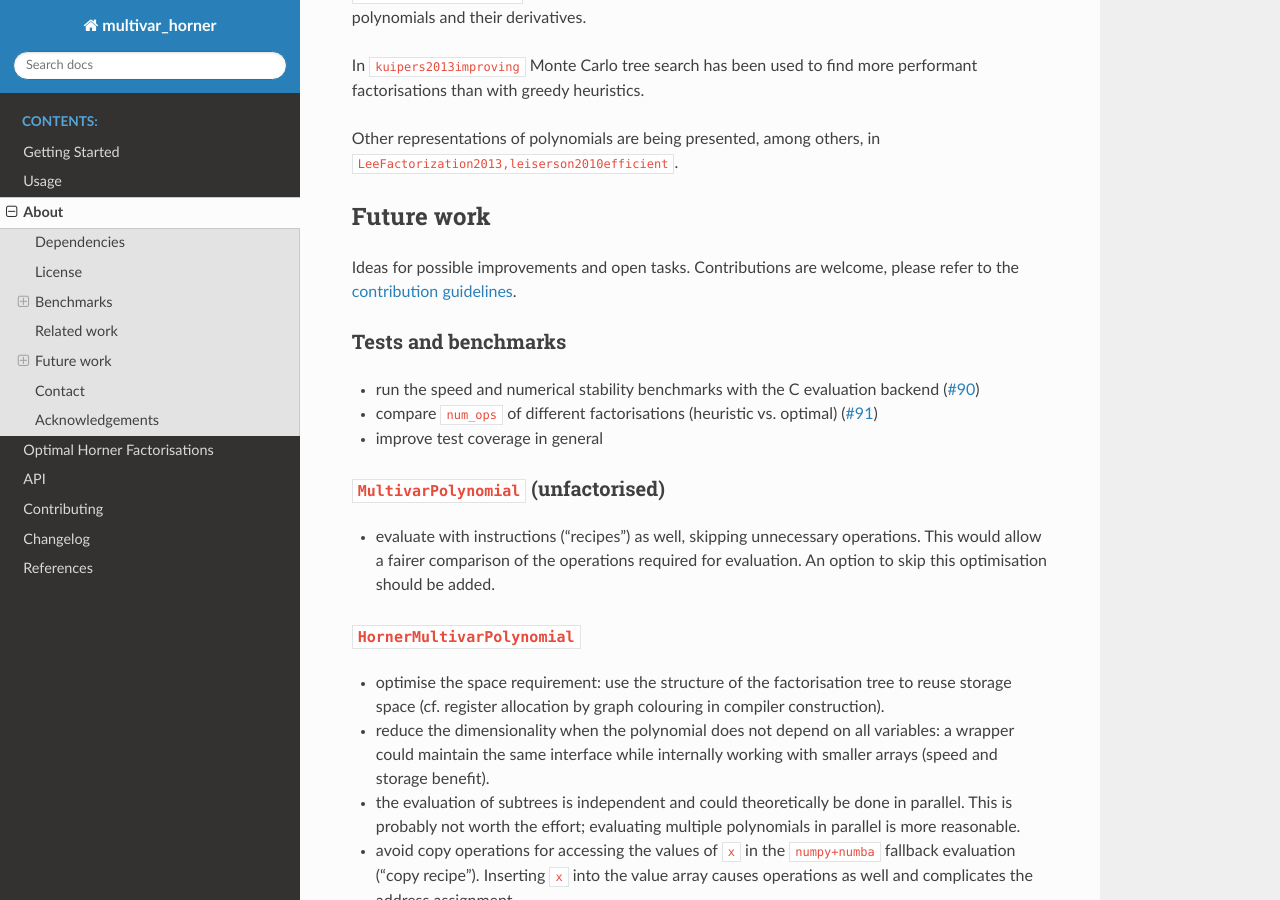
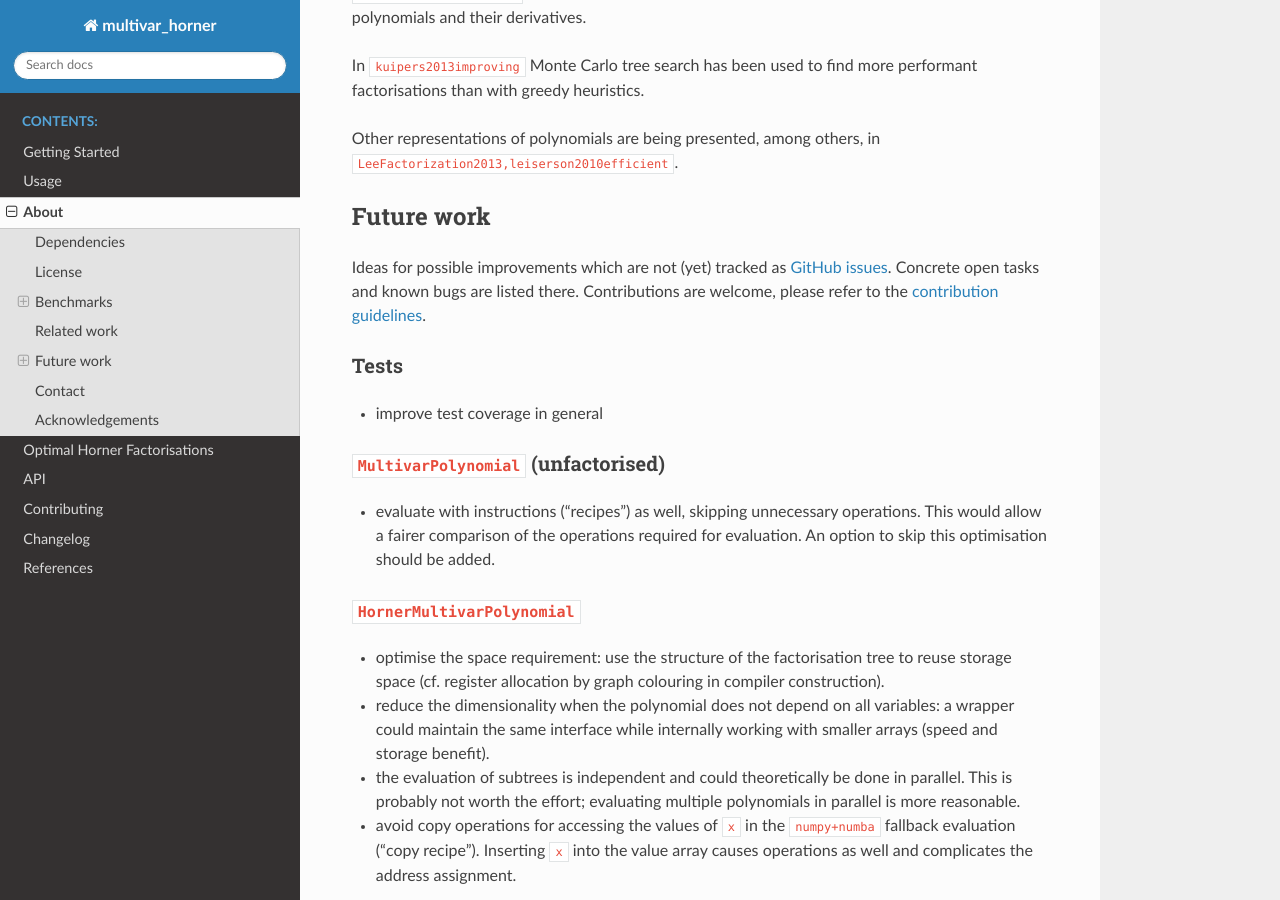
Before and after one commit to jannikmi/multivar_horner, a Sphinx documentation site: the page built from docs/2_about.rst, in a window 1280 px wide and 900 px high, scrolled down 5631 px. Built offline with Sphinx 7.4.7 and the Read the Docs theme 3.1.0, drawn with Linux system fonts in a browser that asks for light colours; cross-references to code outside the pages are shown as plain code.

Commit message:
Only list ideas without a GitHub issue in the future work docs
Remove the items tracked in #90 and #91 from the documentation and
document the convention in the contribution guidelines: the changelog
only contains released versions, tasks are tracked as GitHub issues and
the future work section only lists ideas without an issue.

Co-Authored-By: Claude Opus 5.5 <noreply@anthropic.com>
Claude-Session: https://claude.ai/code/session_01SRHzFmKwKxjBE149eWktHJ

```diff
--- a/docs/2_about.rst
+++ b/docs/2_about.rst
@@ -205,17 +205,15 @@ Other representations of polynomials are being presented, among others, in :cite
 Future work
 -----------
 
-Ideas for possible improvements and open tasks. Contributions are welcome,
-please refer to the :ref:`contribution guidelines <contributing>`.
+Ideas for possible improvements which are not (yet) tracked as
+`GitHub issues <https://github.com/jannikmi/multivar_horner/issues>`__.
+Concrete open tasks and known bugs are listed there.
+Contributions are welcome, please refer to the :ref:`contribution guidelines <contributing>`.
 
 
-Tests and benchmarks
-^^^^^^^^^^^^^^^^^^^^
+Tests
+^^^^^
 
-* run the speed and numerical stability benchmarks with the C evaluation backend
-  (`#90 <https://github.com/jannikmi/multivar_horner/issues/90>`__)
-* compare ``num_ops`` of different factorisations (heuristic vs. optimal)
-  (`#91 <https://github.com/jannikmi/multivar_horner/issues/91>`__)
 * improve test coverage in general
 
 
```
Also changed, not shown: CONTRIBUTING.rst (+9 -0 lines).
